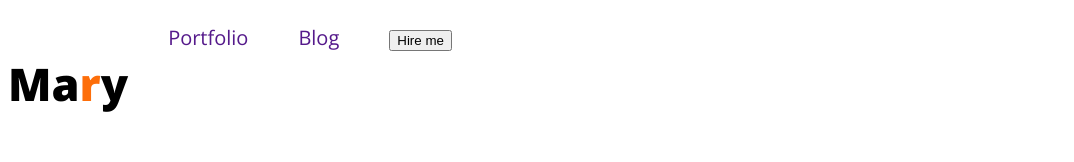
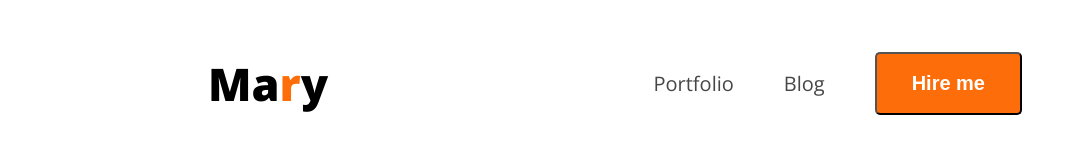
Before and after one commit to nazmulhossenshanto/Developer-portfolio, a plain HTML site: page index.html in a window 1280 px wide. Shown: the whole page, without its empty margins (0-1074 px from the left). Drawn offline with nearby package versions, Linux system fonts and the light colour scheme.

Commit message:
button added

```diff
--- a/index.html
+++ b/index.html
@@ -14,9 +14,9 @@
         <nav>
             <h3 class="nav-title">Ma<span class="text-primary">r</span>y</h3>
             <ul>
-                <li><a href="">Portfolio</a></li>
-                <li><a href="">Blog</a></li>
-                <li><a href=""><button>Hire me</button></a></li>
+                <li><a class="dark-2" href="">Portfolio</a></li>
+                <li><a class="dark-2" href="">Blog</a></li>
+                <li><a href=""><button class="btn-primary">Hire me</button></a></li>
             </ul>
         </nav>
     </header>
--- a/styles/portfolio.css
+++ b/styles/portfolio.css
@@ -16,14 +16,25 @@
 .dark-2{
     color: #474747;
 }
-
+.btn-primary{
+    background-color: #FD6E0A;
+    font-weight: bold;
+    font-size: 20px;
+    color: white;
+    padding: 18px 35px;
+    border-radius: 5px;
+}
 
 /* nav style */
 nav{
     display: flex;
+    align-items: center;
+    justify-content: space-between;
+    margin: 0 200px;
 }
 nav ul{
     display: flex;
+    align-items: center;
 }
 nav ul li{
     list-style: none;
```
